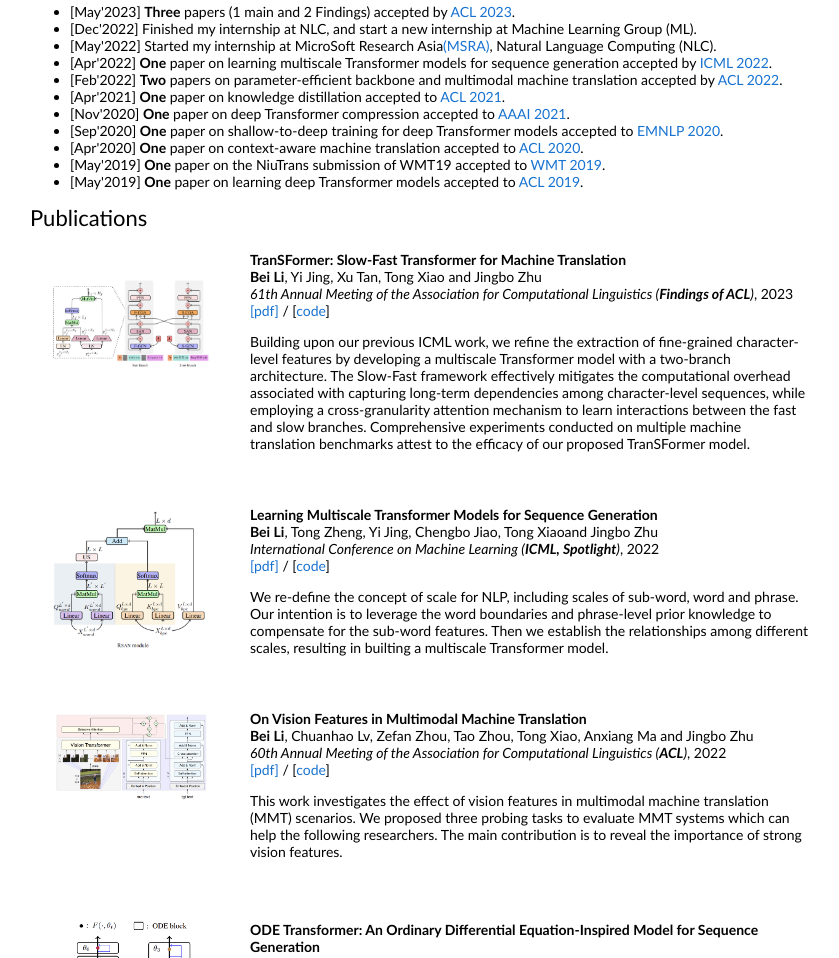
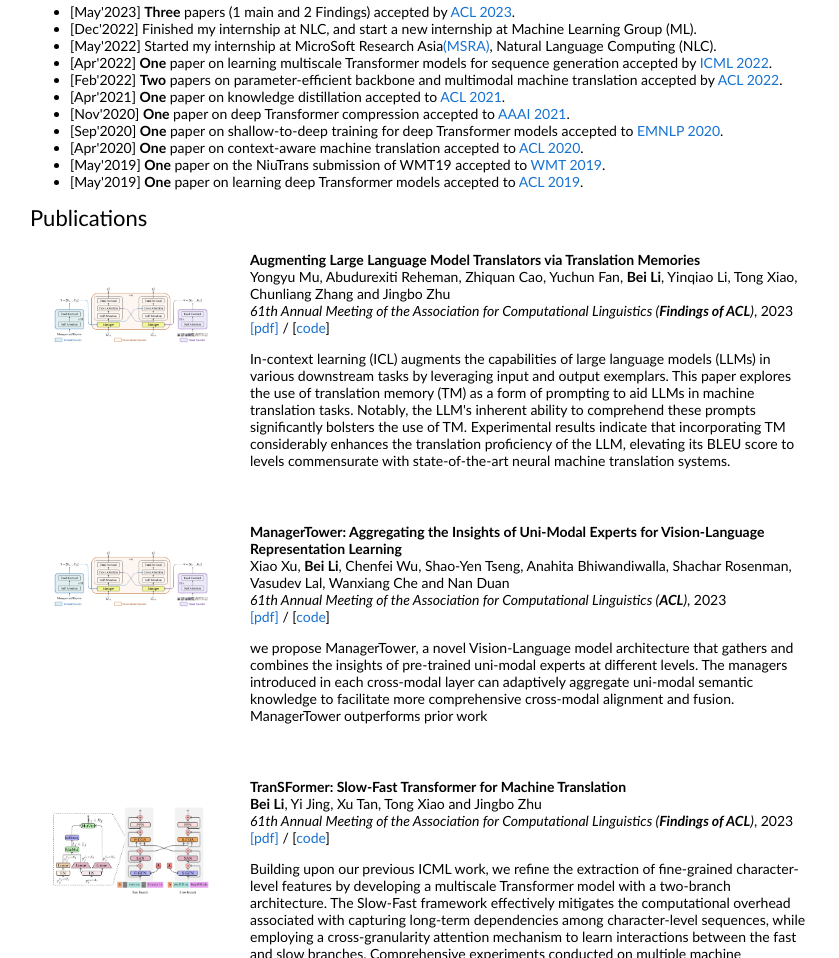
Before and after one commit to libeineu/libeineu.github.io, a plain HTML site: page index.html in a window 1280 px wide. Shown: the part 542-1500 px from the top of the page, without its empty margins (210-1049 px from the left). Drawn offline with Linux system fonts and the light colour scheme.

Commit message:
update the ACL

```diff
--- a/index.html
+++ b/index.html
@@ -62,7 +62,7 @@
           <heading>News</heading>
             <ul>
               <li>
-                [May'2023] <strong>Three</strong> papers (1 main and 2 Findings) accepted by <a href="https://www.2023.aclweb.org/">ACL 2023</a>.
+                [May'2023] <strong>Three</strong> papers (1 main and 2 Findings) accepted by <a href="https://2023.aclweb.org/">ACL 2023</a>.
               </li>
               <li>
                 [Dec'2022] Finished my internship at NLC, and start a new internship at Machine Learning Group (ML)</a>.
@@ -106,6 +106,62 @@
 
 
 
+
+          <tr>
+            <td style="padding:20px;width:25%;vertical-align:middle">
+              <div class="one" >
+                <img src='images/ACL2023_manager.jpg' width="160" mar>
+              </div>
+
+            </td>
+            <td style="padding:20px;width:75%;vertical-align:middle">
+							<!-- <a href="#"> -->
+                <papertitle> Augmenting Large Language Model Translators via Translation Memories</papertitle>
+              <!-- </a> -->
+              <br>
+              Yongyu Mu, Abudurexiti Reheman, Zhiquan Cao, Yuchun Fan, <strong>Bei Li</strong>, Yinqiao Li, Tong Xiao, Chunliang Zhang and Jingbo Zhu
+              <br>
+              <em>61th Annual Meeting of the Association for Computational Linguistics (<strong>Findings of ACL</strong>)</em>, 2023
+              <br>
+							<!-- <a href="#">[pdf](not aviable)</a> /
+							<a href="#">[code](not aviable)</a>  -->
+							<a href="">[pdf]</a> / [<a href="">code</a>]
+              <p></p>
+              <p>
+                In-context learning (ICL) augments the capabilities of large language models (LLMs) in various downstream tasks by leveraging input and output exemplars. This paper explores the use of translation memory (TM) as a form of prompting to aid LLMs in machine translation tasks. Notably, the LLM's inherent ability to comprehend these prompts significantly bolsters the use of TM. Experimental results indicate that incorporating TM considerably enhances the translation proficiency of the LLM, elevating its BLEU score to levels commensurate with state-of-the-art neural machine translation systems.
+              </p>
+            </td>
+          </tr>
+
+
+          <tr>
+            <td style="padding:20px;width:25%;vertical-align:middle">
+              <div class="one" >
+                <img src='images/ACL2023_manager.jpg' width="160" mar>
+              </div>
+
+            </td>
+            <td style="padding:20px;width:75%;vertical-align:middle">
+							<!-- <a href="#"> -->
+                <papertitle>ManagerTower: Aggregating the Insights of Uni-Modal Experts for Vision-Language Representation Learning</papertitle>
+              <!-- </a> -->
+              <br>
+              Xiao Xu, <strong>Bei Li</strong>, Chenfei Wu, Shao-Yen Tseng, Anahita Bhiwandiwalla, Shachar Rosenman, Vasudev Lal, Wanxiang Che and Nan Duan
+              <br>
+              <em>61th Annual Meeting of the Association for Computational Linguistics (<strong>ACL</strong>)</em>, 2023
+              <br>
+							<!-- <a href="#">[pdf](not aviable)</a> /
+							<a href="#">[code](not aviable)</a>  -->
+							<a href="">[pdf]</a> / [<a href="">code</a>]
+              <p></p>
+              <p>
+                we propose ManagerTower, a novel Vision-Language model architecture that gathers and combines the insights of pre-trained uni-modal experts at different levels. The managers introduced in each cross-modal layer can adaptively aggregate uni-modal semantic knowledge to facilitate more comprehensive cross-modal alignment and fusion. ManagerTower outperforms prior work
+              </p>
+            </td>
+          </tr>
+
+
+
           <tr>
             <td style="padding:20px;width:25%;vertical-align:middle">
               <div class="one" >
@@ -132,6 +188,7 @@
               </p>
             </td>
           </tr>
+
 
           <tr>
             <td style="padding:20px;width:25%;vertical-align:middle">
```
Also changed, not shown: images/ACL2023_manager.jpg (added).
